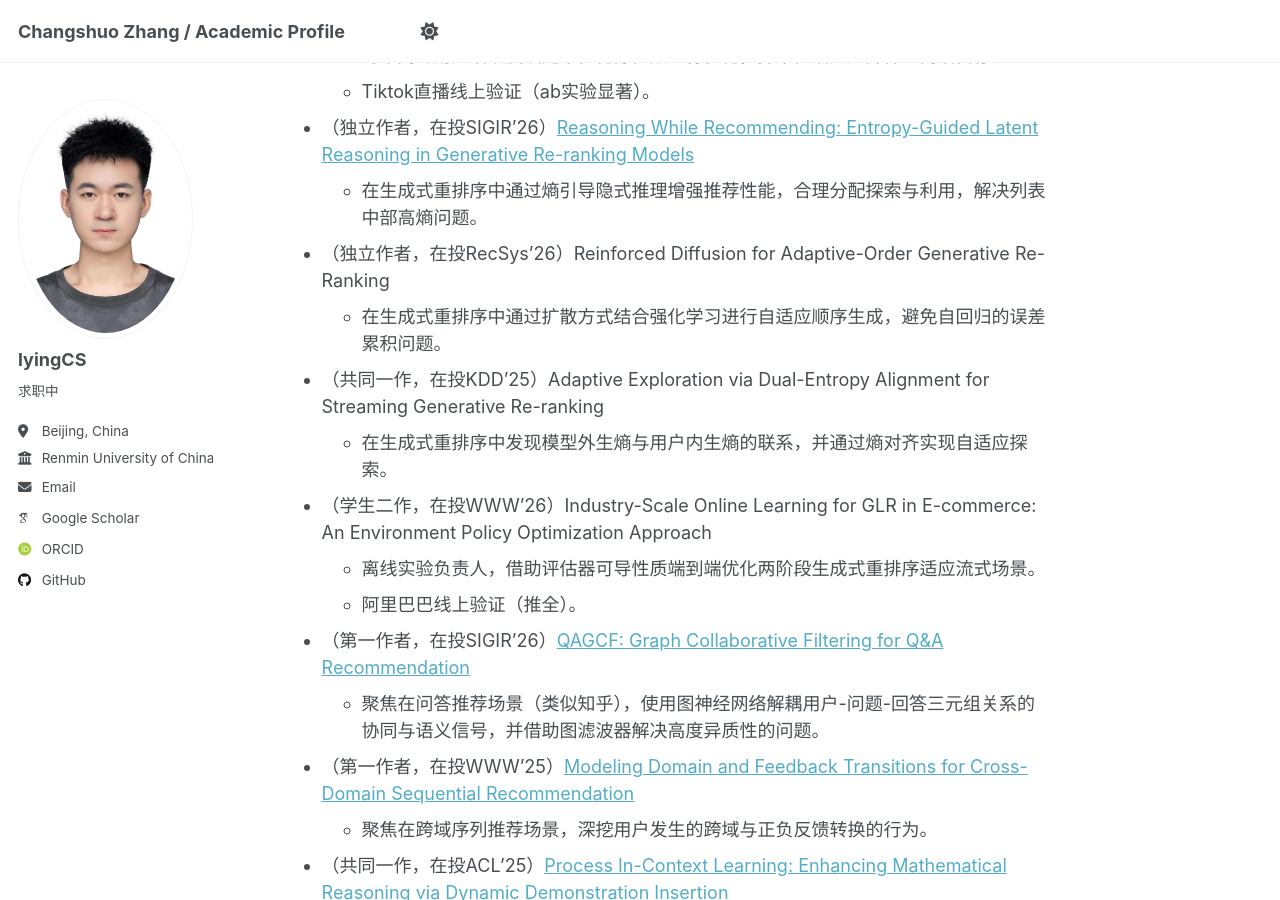
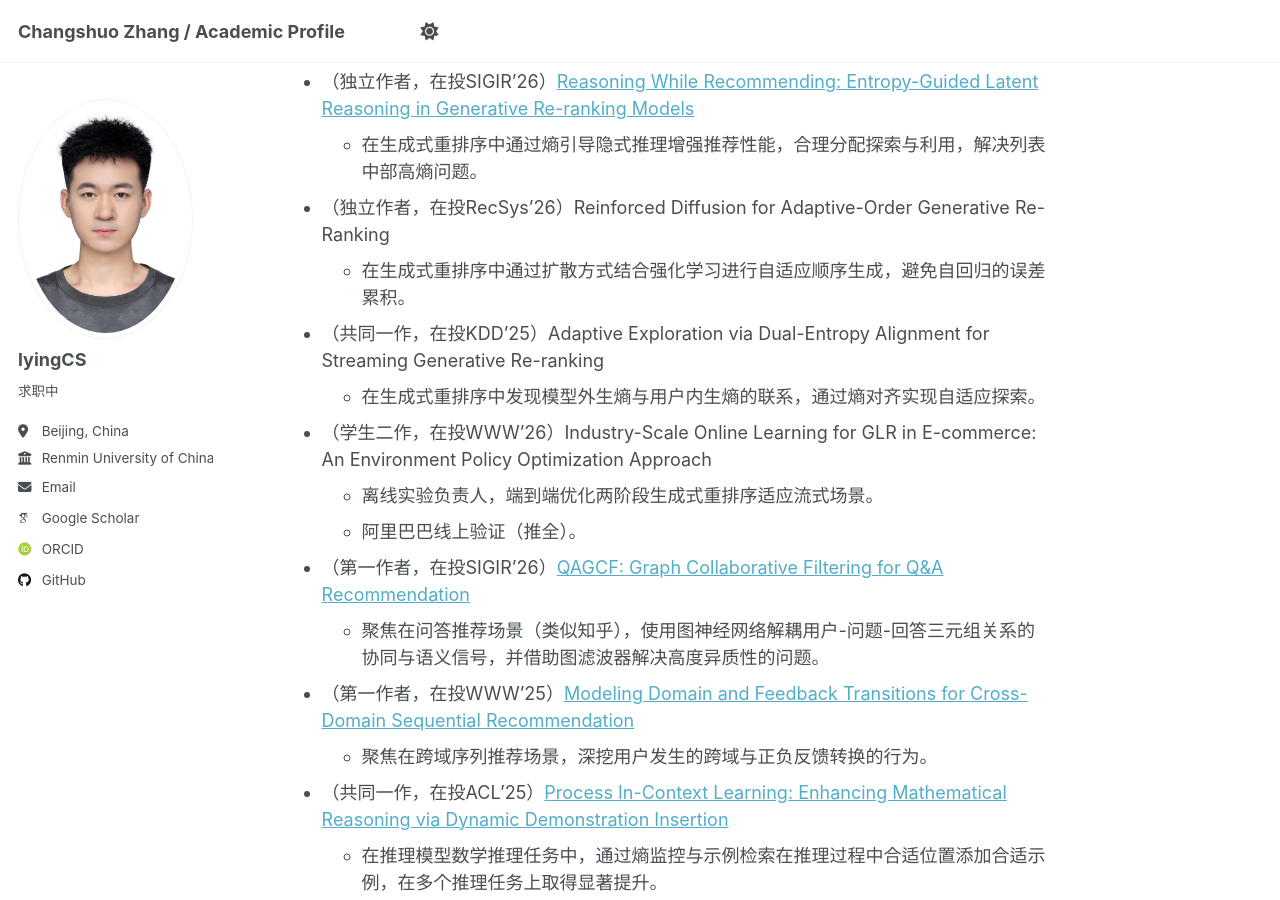
Before and after one commit to lyingCS/lyingCS.github.io, a Jekyll site: the page built from _pages/about.md, in a window 1280 px wide and 900 px high, scrolled down 2490 px. Built offline with Jekyll 4.4.1, drawn with Linux system fonts in a browser that asks for light colours; some web fonts are replaced; some of the changed text lies outside the part shown.

Commit message:
Update about.md

```diff
--- a/_pages/about.md
+++ b/_pages/about.md
@@ -79,11 +77,11 @@ redirect_from:
 + （独立作者，在投SIGIR'26）[Reasoning While Recommending: Entropy-Guided Latent Reasoning in Generative Re-ranking Models](https://arxiv.org/abs/2601.13533)
   + 在生成式重排序中通过熵引导隐式推理增强推荐性能，合理分配探索与利用，解决列表中部高熵问题。
 + （独立作者，在投RecSys'26）Reinforced Diffusion for Adaptive-Order Generative Re-Ranking
-  + 在生成式重排序中通过扩散方式结合强化学习进行自适应顺序生成，避免自回归的误差累积问题。
+  + 在生成式重排序中通过扩散方式结合强化学习进行自适应顺序生成，避免自回归的误差累积。
 + （共同一作，在投KDD'25）Adaptive Exploration via Dual-Entropy Alignment for Streaming Generative Re-ranking
-  + 在生成式重排序中发现模型外生熵与用户内生熵的联系，并通过熵对齐实现自适应探索。
+  + 在生成式重排序中发现模型外生熵与用户内生熵的联系，通过熵对齐实现自适应探索。
 + （学生二作，在投WWW'26）Industry-Scale Online Learning for GLR in E-commerce: An Environment Policy Optimization Approach
-  + 离线实验负责人，借助评估器可导性质端到端优化两阶段生成式重排序适应流式场景。
+  + 离线实验负责人，端到端优化两阶段生成式重排序适应流式场景。
   + 阿里巴巴线上验证（推全）。
 + （第一作者，在投SIGIR'26）[QAGCF: Graph Collaborative Filtering for Q&A Recommendation](https://arxiv.org/abs/2406.04828)
   + 聚焦在问答推荐场景（类似知乎），使用图神经网络解耦用户-问题-回答三元组关系的协同与语义信号，并借助图滤波器解决高度异质性的问题。
```
Also changed, not shown: other parts of _pages/about.md (+0 -2 lines).
